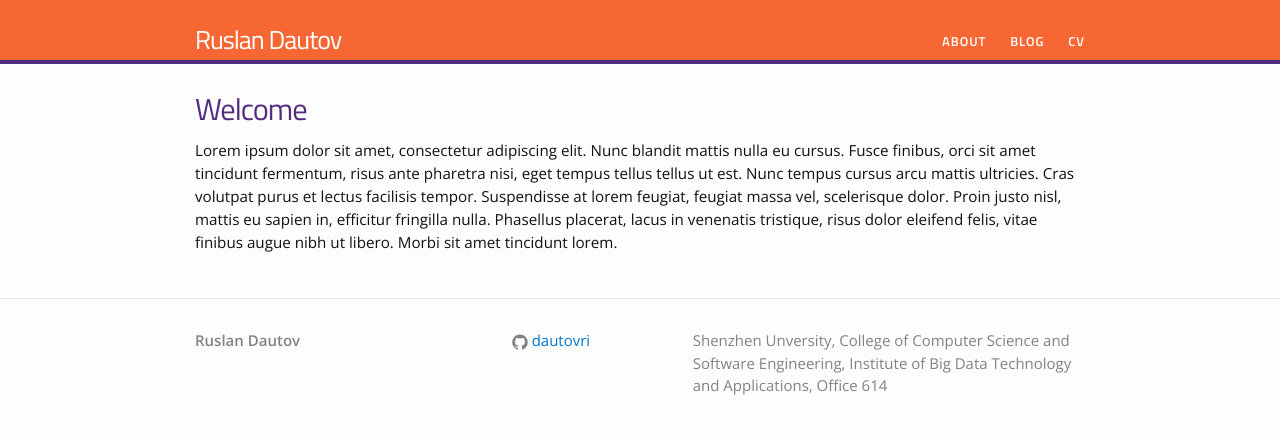
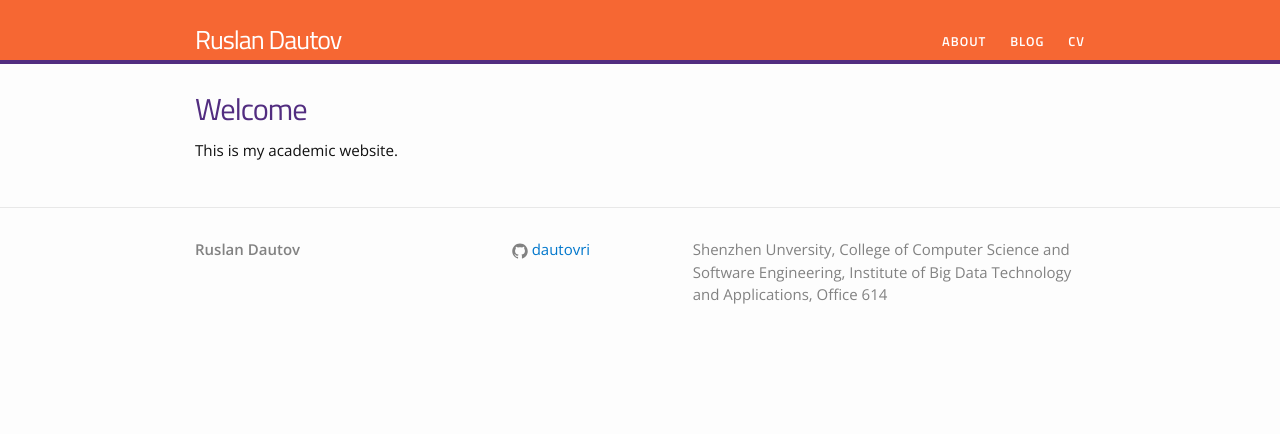
Before and after one commit to svmiller/steve-ngvb-jekyll-template, a Jekyll site: the page built from index.html, in a window 1280 px wide. Shown: the top 434 px of the page. Built offline with Jekyll 4.4.1, drawn with Linux system fonts in a browser that asks for light colours.

Commit message:
Update index.html

```diff
--- a/index.html
+++ b/index.html
@@ -8,6 +8,7 @@
 
 <h1>Welcome</h1>
 
-<p>Lorem ipsum dolor sit amet, consectetur adipiscing elit. Nunc blandit mattis nulla eu cursus. Fusce finibus, orci sit amet tincidunt fermentum, risus ante pharetra nisi, eget tempus tellus tellus ut est. Nunc tempus cursus arcu mattis ultricies. Cras volutpat purus et lectus facilisis tempor. Suspendisse at lorem feugiat, feugiat massa vel, scelerisque dolor. Proin justo nisl, mattis eu sapien in, efficitur fringilla nulla. Phasellus placerat, lacus in venenatis tristique, risus dolor eleifend felis, vitae finibus augue nibh ut libero. Morbi sit amet tincidunt lorem.</p>
+<p> This is my academic website.</p>
+<p> </p>
 
 </div>
```
